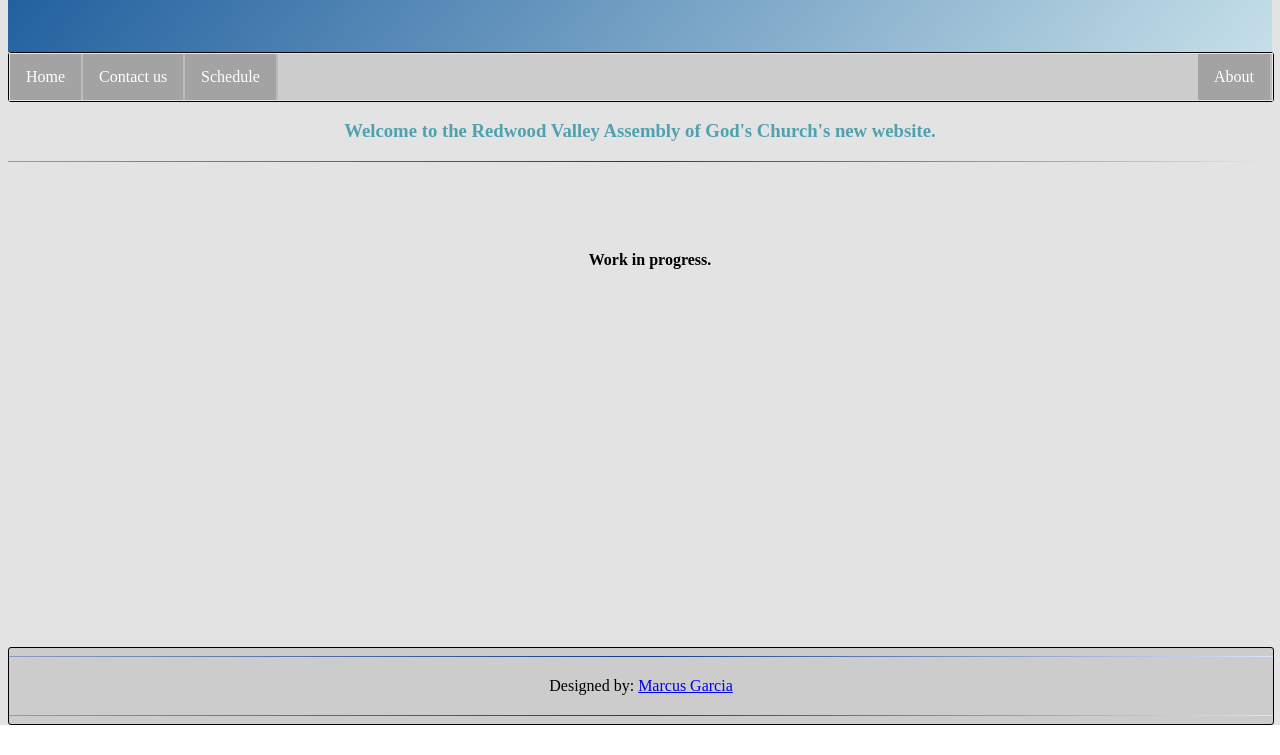
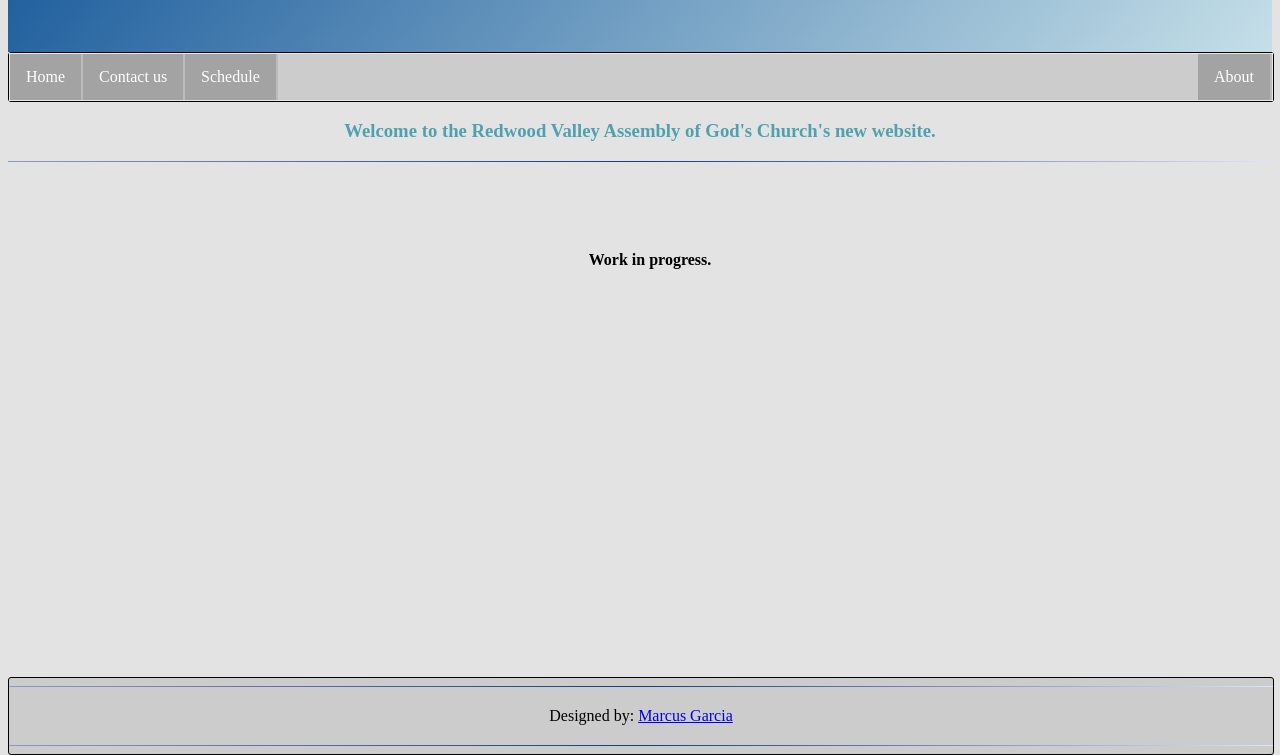
Before and after one commit to hcjxm5/hcjxm5.gihub.io, a plain HTML site: page index.html in a window 1280 px wide. Shown: the part 129-884 px from the top of the page. Before the commit the page ends 854 px from the top, so only its background shows below. Drawn offline with Linux system fonts and the light colour scheme.

Commit message:
Add files via upload

```diff
--- a/Style.css
+++ b/Style.css
@@ -62,7 +62,7 @@ padding-bottom:60px;
 }
 
 #push{
-height: 170px;
+height: 200px;
 }
 
 #footer {
```
Also changed, not shown: ContactPage.html (+1 -1 lines), Location.html (+2 -1 lines).
